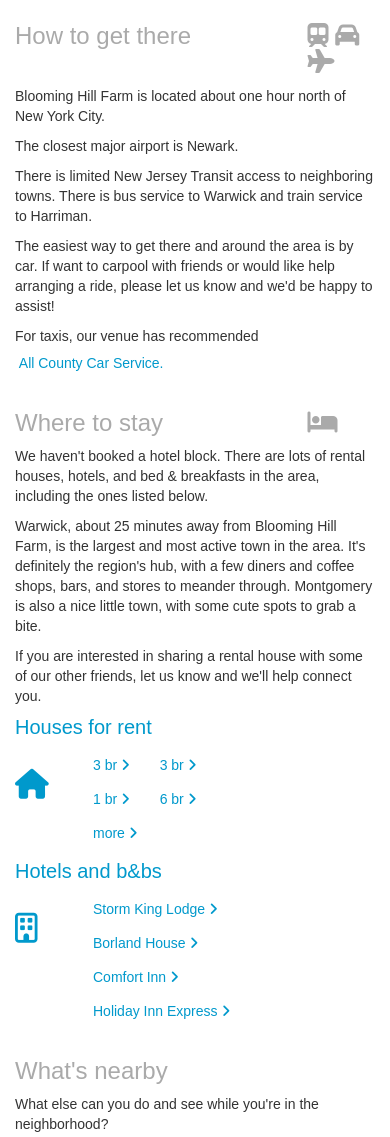
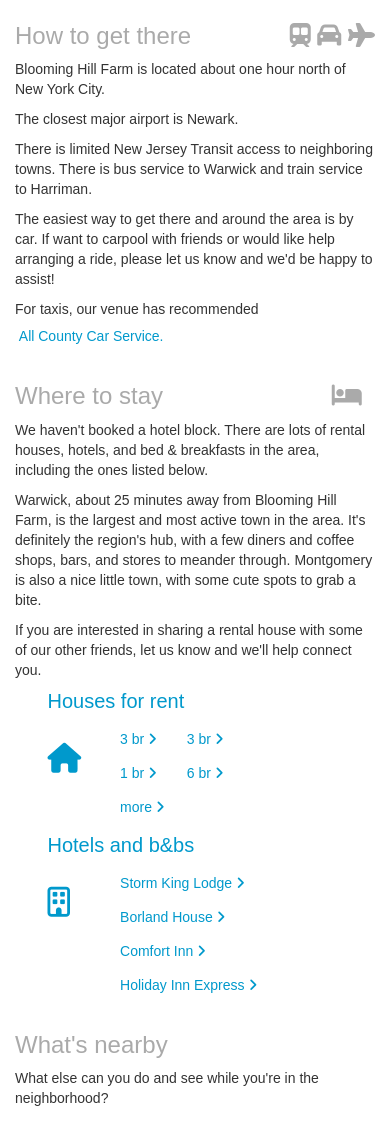
Before and after one commit to dlevine01/wedding-website, a plain HTML site: page index.html in a window 390 px wide. Shown: the part 3382-4519 px from the top of the page. Drawn offline with nearby package versions, Linux system fonts and the light colour scheme; a web font is replaced by a local one.

Commit message:
fix icon and block alignments
fixed overflow wrap on small screens then made some other fixes

```diff
--- a/index.html
+++ b/index.html
@@ -142,12 +142,12 @@
     </div>
     <div class="container">
         <div class="row" id="travel">
-            <div class="col-xs-9 col-md-6 col-md-offset-1">
+            <div class="col-xs-8 col-md-5 col-md-offset-1">
                 <h3>
                     How to get there
                 </h3>
             </div>
-            <div class="col-xs-3 col-md-4">
+            <div class="col-xs-4 col-md-4 text-right">
                 <h3>
                     <i class="fa fa-subway"></i> <i class="fa fa-car"></i> <i class="fa fa-plane"></i>
                 </h3>
@@ -171,12 +171,12 @@
             </div>
         </div>
         <div class="row">
-            <div class="col-xs-9 col-md-6 col-md-offset-1" id="lodging">
+            <div class="col-xs-8 col-md-5 col-md-offset-1" id="lodging">
                 <h3>Where to stay</h3>
             </div>
-            <div class="col-xs-3 col-md-4">
+            <div class="col-xs-4 col-md-4 text-right">
                 <h3>
-                    <i class="fa fa-bed"></i>
+                    <i class="fa fa-bed"></i> &nbsp;
                 </h3>
             </div>
             <div class="col-sm-9 col-md-6 col-md-offset-1">
@@ -190,7 +190,7 @@
                 </div>
         </div>
         <div class="row" id="lodging-list">
-            <div class="col-sm-5 col-md-offset-1" id="houses-list">
+            <div class="col-xs-offset-1 col-sm-4 col-md-3 col-md-offset-1" id="houses-list">
                 <h5>
                     Houses for rent
                 </h5>
@@ -209,7 +209,7 @@
                     </div>
                 </div>
             </div>
-            <div class="col-sm-5" id="hotels-list">
+            <div class="col-xs-offset-1 col-sm-5" id="hotels-list">
                 <h5>
                     Hotels and b&#38;bs
                 </h5>
@@ -249,7 +249,7 @@
             </div>
         </div>
         <div class="row section-top">
-            <div class="col-sm-offset-1 col-md-offset-2">
+            <div class="col-sm-offset-1">
                 <div>
                     <div class="col-sm-3 col-xs-6">
                         <div class="boxtop">
```
